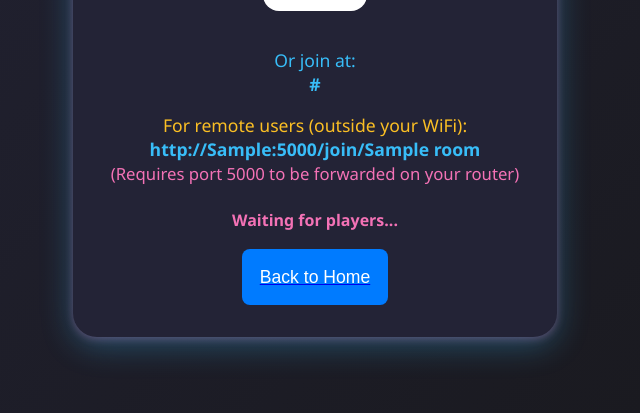
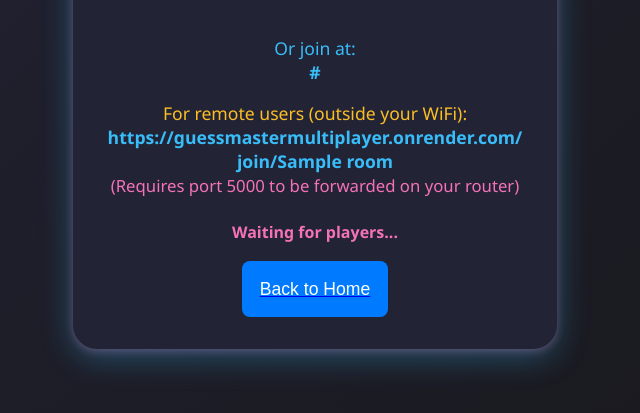
Before and after one commit to aswin-sai/GuessMasterMultiplayer, a Flask app: template templates/host.html in a window 1280 px wide. Shown: the part 317-730 px from the top of the page, without its empty margins (325-965 px from the left). Run offline with Flask 3, Linux system fonts and the light colour scheme; the template is opened without the code that fills it: most values are stand-ins (such as "Sample title", 1, 10 or a date in 2020); some libraries are stand-ins or nearby versions.

Commit message:
first commit

```diff
--- a/app.py
+++ b/app.py
@@ -45,7 +45,7 @@
     try:
         import requests
         # Try to get the public URL from ngrok's local API (if running)
-        ngrok_api = "http://0.0.0.0:4040/api/tunnels"
+        ngrok_api = "https://guessmastermultiplayer.onrender.com:4040/api/tunnels"
         tunnels = requests.get(ngrok_api).json()["tunnels"]
         for t in tunnels:
             if t.get("public_url", "").startswith("https"):
@@ -64,10 +64,10 @@
             s.connect(('8.8.8.8', 80))
             local_ip = s.getsockname()[0]
         except Exception:
-            local_ip = '0.0.0.0'
+            local_ip = 'guessmastermultiplayer.onrender.com'
         finally:
             s.close()
-        join_url = f'http://{local_ip}:5000/join/{room}'
+        join_url = f'https://{local_ip}/join/{room}'
     qr_data = generate_qr_code(join_url)
     return render_template('host.html', room=room, qr_data=qr_data, join_url=join_url, public_ip=public_url)
 
@@ -129,4 +129,4 @@
     print("  1. Run: ngrok http 5000")
     print("  2. Use the public URL shown by ngrok as the join link.")
     print("  3. The QR code will use ngrok if detected, else LAN IP.")
-    socketio.run(app, debug=True, host='0.0.0.0', port=5000, allow_unsafe_werkzeug=True)
+    socketio.run(app, debug=True, host='0.0.0.0', port=80, allow_unsafe_werkzeug=True)
--- a/gui_ngrok_qr.py
+++ b/gui_ngrok_qr.py
@@ -8,7 +8,7 @@
 
 def fetch_ngrok_url():
     try:
-        resp = requests.get("http://0.0.0.0:4040/api/tunnels", timeout=2)
+        resp = requests.get("https://guessmastermultiplayer.onrender.com:4040/api/tunnels", timeout=2)
         tunnels = resp.json().get("tunnels", [])
         for t in tunnels:
             if t.get("public_url", "").startswith("http"):
--- a/templates/host.html
+++ b/templates/host.html
@@ -94,7 +94,7 @@
         {% if public_ip %}
         <div class="join-link" style="margin-top:1em;">
             <span style="color:#fbbf24;">For remote users (outside your WiFi):</span><br>
-            <b>http://{{ public_ip }}:5000/join/{{ room }}</b>
+            <b>https://guessmastermultiplayer.onrender.com/join/{{ room }}</b>
             <br>
             <span style="font-size:0.95em;color:#f472b6;">(Requires port 5000 to be forwarded on your router)</span>
         </div>
```
